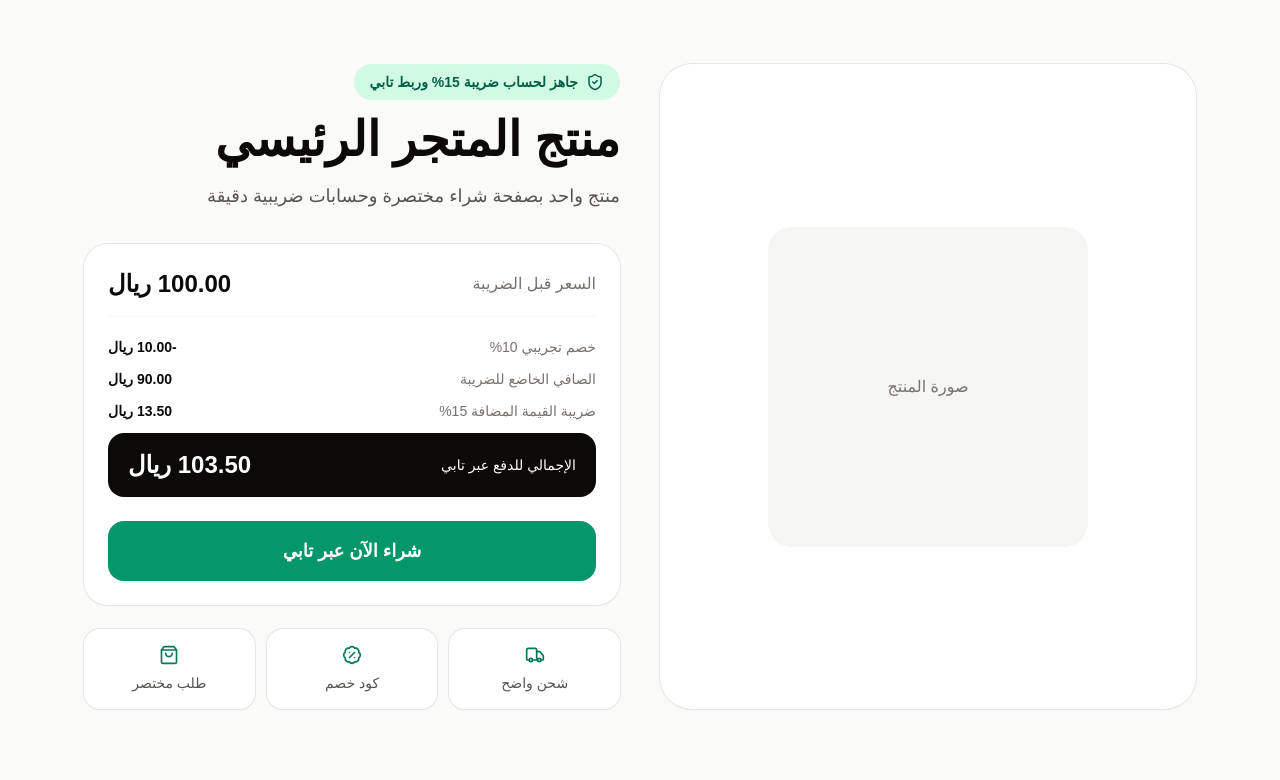
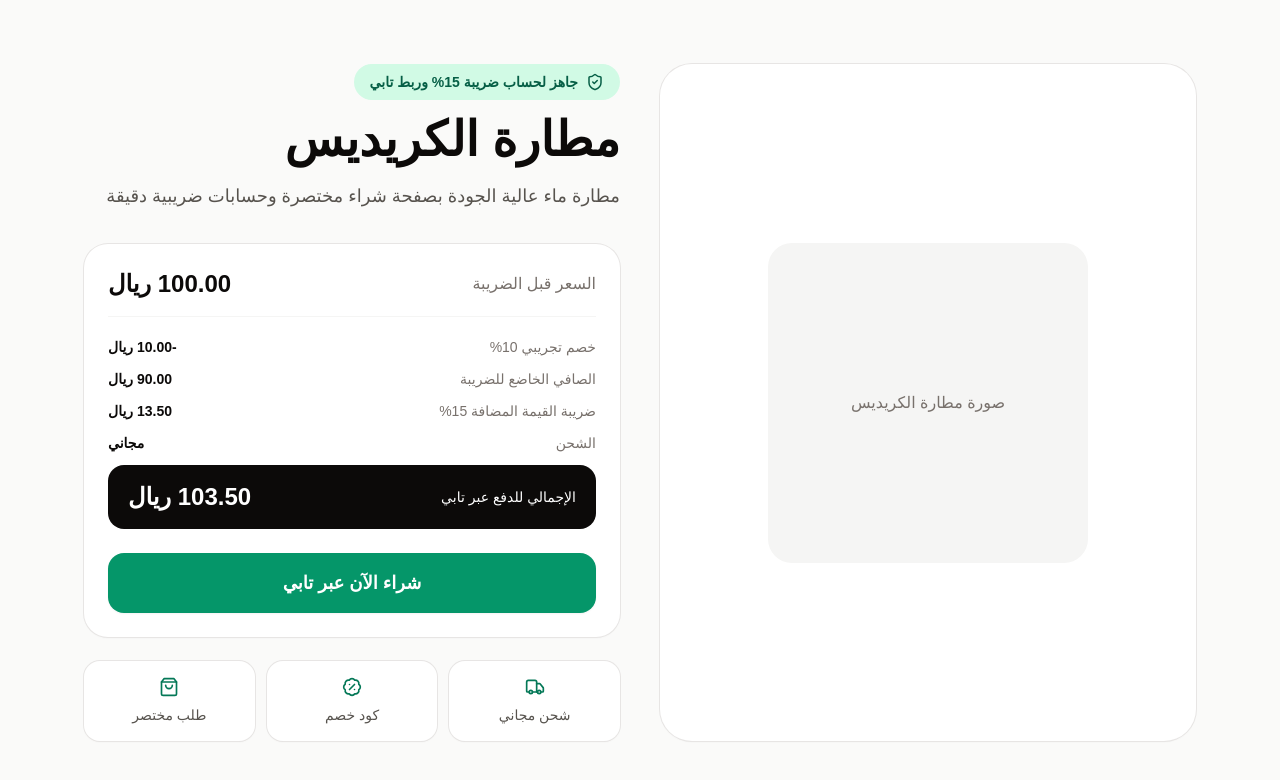
Before and after one commit to azizsoom/one-product-tabby-store, a Next.js app: page / in a window 1280 px wide. Shown: the top 780 px of the page. Built offline with nearby package versions, Linux system fonts and the light colour scheme.

Commit message:
Update product name and free shipping

```diff
--- a/app/page.tsx
+++ b/app/page.tsx
@@ -2,9 +2,10 @@ import type { ReactNode } from 'react';
 import { ShoppingBag, ShieldCheck, Truck, BadgePercent } from 'lucide-react';
 
 const product = {
-  name: 'منتج المتجر الرئيسي',
-  subtitle: 'منتج واحد بصفحة شراء مختصرة وحسابات ضريبية دقيقة',
+  name: 'مطارة الكريديس',
+  subtitle: 'مطارة ماء عالية الجودة بصفحة شراء مختصرة وحسابات ضريبية دقيقة',
   priceBeforeVat: 100,
+  shippingAmount: 0,
 };
 
 const preview = calculateOrder({
@@ -12,6 +13,7 @@ const preview = calculateOrder({
   quantity: 1,
   discountType: 'percentage',
   discountValue: 10,
+  shippingAmount: product.shippingAmount,
 });
 
 export default function HomePage() {
@@ -20,7 +22,7 @@ export default function HomePage() {
       <section className="mx-auto grid max-w-6xl gap-10 px-5 py-10 md:grid-cols-2 md:py-16">
         <div className="flex items-center justify-center rounded-[2rem] bg-white p-8 shadow-sm ring-1 ring-stone-200">
           <div className="flex h-80 w-80 items-center justify-center rounded-3xl bg-stone-100 text-center text-stone-500">
-            صورة المنتج
+            صورة مطارة الكريديس
           </div>
         </div>
 
@@ -42,6 +44,7 @@ export default function HomePage() {
               <Row label="خصم تجريبي 10%" value={`-${preview.discountAmount.toFixed(2)} ريال`} />
               <Row label="الصافي الخاضع للضريبة" value={`${preview.taxableAmount.toFixed(2)} ريال`} />
               <Row label="ضريبة القيمة المضافة 15%" value={`${preview.vatAmount.toFixed(2)} ريال`} />
+              <Row label="الشحن" value="مجاني" />
               <div className="mt-4 flex items-center justify-between rounded-2xl bg-stone-950 px-5 py-4 text-white">
                 <span>الإجمالي للدفع عبر تابي</span>
                 <strong className="text-2xl">{preview.totalAmount.toFixed(2)} ريال</strong>
@@ -56,7 +59,7 @@ export default function HomePage() {
           </div>
 
           <div className="mt-6 grid grid-cols-3 gap-3 text-center text-sm text-stone-600">
-            <Feature icon={<Truck size={20} />} text="شحن واضح" />
+            <Feature icon={<Truck size={20} />} text="شحن مجاني" />
             <Feature icon={<BadgePercent size={20} />} text="كود خصم" />
             <Feature icon={<ShoppingBag size={20} />} text="طلب مختصر" />
           </div>
@@ -71,6 +74,7 @@ function calculateOrder(input: {
   quantity: number;
   discountType?: 'percentage' | 'fixed';
   discountValue?: number;
+  shippingAmount?: number;
 }) {
   const vatRate = 0.15;
   const subtotalBeforeDiscount = roundMoney(input.unitPriceBeforeVat * input.quantity);
@@ -80,9 +84,10 @@ function calculateOrder(input: {
   const discountAmount = roundMoney(Math.min(subtotalBeforeDiscount, Math.max(0, rawDiscount)));
   const taxableAmount = roundMoney(subtotalBeforeDiscount - discountAmount);
   const vatAmount = roundMoney(taxableAmount * vatRate);
-  const totalAmount = roundMoney(taxableAmount + vatAmount);
+  const shippingAmount = roundMoney(Math.max(0, input.shippingAmount || 0));
+  const totalAmount = roundMoney(taxableAmount + vatAmount + shippingAmount);
 
-  return { subtotalBeforeDiscount, discountAmount, taxableAmount, vatRate, vatAmount, totalAmount };
+  return { subtotalBeforeDiscount, discountAmount, taxableAmount, vatRate, vatAmount, shippingAmount, totalAmount };
 }
 
 function roundMoney(value: number) {
```
